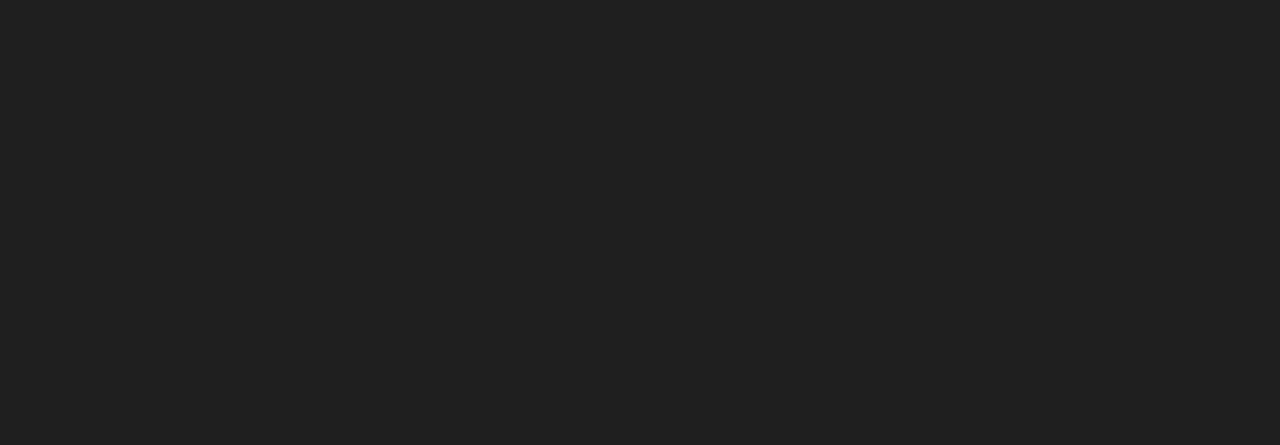
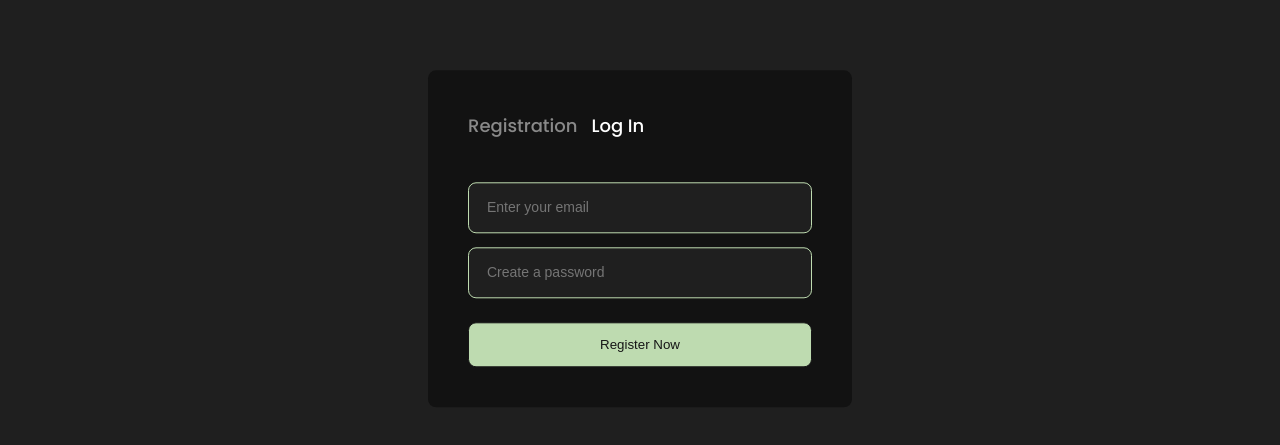
Before and after one commit to SolusBlade/ITD-node-front-project, a React (Create React App) app: page /ITD-node-front-project/login in a window 1280 px wide. Before the commit this address led to /ITD-node-front-project/welcome. Shown: the part 161-606 px from the top of the page. Built offline with nearby package versions, Linux system fonts and the light colour scheme.

Commit message:
difficulties with handling

```diff
--- a/src/components/App.jsx
+++ b/src/components/App.jsx
@@ -2,13 +2,15 @@
 import { Navigate, Route, Routes } from 'react-router-dom';
 
 import {Header} from './Header/Header';
+import {RegisterForm} from './RegisterForm/RegisterForm';
+import { LoginForm } from './LoginForm/LoginForm';
 // import ModalRegister from './ModalRegister/ModalRegister';
 // import ModalLogin from './ModalLogin/ModalLogin';
 
 import Loader from './Loader/Loader';
 
 // eslint-disable-next-line
-const HomePage = lazy(() => import('pages/HomePage/HomePage'));
+// const HomePage = lazy(() => import('pages/HomePage/HomePage'));
 
 const App = () => {
   const isLoading = false;
@@ -24,6 +26,7 @@
             <Route
               path="/welcome"
               element={<h1>Welcome</h1>}
+
               // element={<PublicRoute restricted component={<WelcomePage />} />}
             />
             {/* <Route
@@ -31,15 +34,16 @@
               element={<PublicRoute component={<AuthPage />} />}
             >
               <Route path="login" exact element={<Login />} />
-              <Route path="register" exact element={<Register />} />
-            </Route> */}
+            <Route path="register" exact element={<Register />} />
+            </Route>
             {/* <Route
               path="/home"
               element={<PrivateRoute component={<HomePage />} />}
             >
               <Route path=":boardName" element={<></>} />
             </Route> */}
-
+            <Route path="/register" element={<RegisterForm />} />
+            <Route path="/login" element={<LoginForm/>}/>
             <Route path="*" element={<Navigate to="/welcome" />} />
           </Routes>
         </Suspense>
--- a/src/components/LoginForm/LoginForm.jsx
+++ b/src/components/LoginForm/LoginForm.jsx
@@ -1,11 +1,13 @@
 import { Formik, Form, Field } from 'formik';
 import { useDispatch, useSelector } from 'react-redux';
+import { useState } from 'react';
+import { loginUser } from '../../redux/auth/authOperations';
 import * as yup from 'yup';
+import s from '../RegisterForm/Form.module.scss';
 
 export const LoginForm = () => {
-  // const dispatch = useDispatch();
-  // const [passwordShown, setPasswordShown] = useState(false);
-
+  const dispatch = useDispatch();
+  const [passwordShown, setPasswordShown] = useState(false);
   // const message = useSelector(selectAuthError);
 
   const schema = yup.object().shape({
@@ -20,10 +22,10 @@
 
   const initialValues = { email: '', password: '' };
 
-  // const handleSubmit = (values, { resetForm }) => {
-  //   dispatch(logIn(values));
-  //   //if (!message) resetForm();
-  // };
+  const handleSubmit = (values, { resetForm }) => {
+    dispatch(loginUser(values));
+    resetForm();
+  };
 
   // const onClickHandler = () => {
   //   setPasswordShown(state => !state);
@@ -88,21 +90,42 @@
     //     </Formik>
     //     {message && <Message>{message}</Message>}
     //   </LoginFormStyled>
+    <div className={s.formwrapper}>
       <Formik
         initialValues={initialValues}
         validationSchema={schema}
         onSubmit={handleSubmit}
       >
+
+
         <Form>
-        <h2>Log In</h2>
+          <div className={s.registerloginwrapper}>
+            <h2 className={s.commoncaption}>Registration</h2>
+            <h2 LogIn className={`${s.commoncaption} ${s.accent}`}>Log In</h2>
+          </div>
+
+          <div className={s.fieldswrapper}>
           <label htmlFor="email">
-          <Field type="text" name="email" />
+            <Field className={s.inputfield}
+              type="text"
+              name="email"
+              placeholder="Enter your email"
+              autoComplete="off"
+            />
           </label>
           <label htmlFor="password">
-          <Field type="password" name="password" />
+            <Field className={s.inputfield}
+              type="password"
+              name="password"
+              placeholder="Create a password"
+              autoComplete="off"
+            />
           </label>
-        <button type="submit">Log In Now</button>
+          <button type="submit" className={s.submitbutton}>Register Now</button>
+          </div>
+
         </Form>
       </Formik>
+    </div>
   );
 };
--- /dev/null
+++ b/src/components/RegisterForm/Form.module.scss
@@ -0,0 +1,91 @@
+@import '../../sass/utils/mixin';
+@import '../../sass/utils/variables';
+
+
+
+.formwrapper {
+    position: absolute;
+    top: 50%;
+    left: 50%;
+    transform: translate(-50%, -50%);
+    display: flex;
+    justify-content: center;
+    margin-left: auto;
+    margin-right: auto;
+    padding: 24px;
+    border-radius: 8px;
+    background-color: var(--primary-background);
+    width: 335px;
+
+      @include tablet {
+        padding: 40px;
+        width: 424px;
+      }
+
+      @include desktop {
+
+      }
+      h2 {
+        margin-bottom: 40px;
+      }
+}
+
+.registerloginwrapper {
+    display: flex;
+    gap: 14px;
+
+    @include tablet {
+
+    }
+}
+.commoncaption {
+    font-size: 18px;
+    line-height: 1.8em;
+    font-weight: 500;
+    color: var(--secondary-text-color);
+    &.accent{
+        color: var(--primary-text-color);
+    }
+}
+
+.fieldswrapper {
+    display: flex;
+    flex-direction: column;
+    gap: 14px;
+    background-color: var(--primary-background);
+
+    label {
+        margin-left: auto;
+        margin-right: auto;
+    }
+}
+.inputfield {
+    padding: 14px 18px;
+    width: 287px;
+    border: 1px solid;
+    border-color: var(--priority-high);
+    border-radius: 8px;
+    background-color: var(--secondary-background);
+    color: var(--secondary-text-color);
+    font-size: 14px;
+    line-height: 1.5em;
+
+    @include tablet {
+        width: 344px;
+    }
+}
+
+.submitbutton {
+    text-align: center;
+    color: var(--header-background);
+    margin-top: 10px;
+    width: 287px;
+    padding: 14px;
+    border: 1px solid;
+    background-color: var(--btn-bg);
+    border-radius: 8px;
+    cursor: pointer;
+    @include tablet {
+        width: 344px;
+    }
+}
--- a/src/components/RegisterForm/RegisterForm.jsx
+++ b/src/components/RegisterForm/RegisterForm.jsx
@@ -1,33 +1,40 @@
 import { Formik, Form, Field } from 'formik';
 import { useDispatch, useSelector } from 'react-redux';
+import { useState, useNavigate } from 'react';
+import { registerUser } from '../../redux/auth/authOperations';
 import * as yup from 'yup';
+import { memo } from 'react';
+import s from './Form.module.scss';
+import YupPassword from 'yup-password';
+import icon from '../../assets/icons/icons.svg';
 
 export const RegisterForm = () => {
   const dispatch = useDispatch();
   const [passwordShown, setPasswordShown] = useState(false);
   const initialValues = { username: '', email: '', password: '' };
 
-  // const handleSubmit = (values, { resetForm }) => {
-  //   dispatch(register(values));
-  //   resetForm();
-  // };
+
+  const handleSubmit = (values, { resetForm }) => {
+    dispatch(registerUser(values));
+    resetForm();
+  };
 
   const schema = yup.object().shape({
     username: yup
       .string()
-      .min(3, 'Username must be at least 3 characters')
-      .max(254, 'Username must be less than or equal to 254 characters')
+      .min(2, 'Username must be at least 2 characters')
+      .max(64, 'Username must be less than or equal to 64 characters')
       .required('Username is a required field'),
     email: yup
       .string()
       .email('Email must be a valid email')
       .min(3, 'Email must be at least 3 characters')
-      .max(254, 'Email must be less than or equal to 254 characters')
+      .max(64, 'Email must be less than or equal to 64 characters')
       .required('Email is a required field'),
     password: yup
       .string()
       .min(8, 'Password must be at least 8 characters')
-      .max(100, 'Password must be less than or equal to 100 characters')
+      .max(64, 'Password must be less than or equal to 64 characters')
       .required('Password is a required field'),
   });
 
@@ -44,84 +51,50 @@
   // };
 
   return (
-    //     <Formik
-    //       initialValues={initialValues}
-    //       validationSchema={schema}
-    //       onSubmit={handleSubmit}
-    //     >
-    //       <Form autoComplete="off">
-    //         <Caption>Register</Caption>
-    //         <FormFields>
-    //           <InputWraper>
-    //             <Field
-    //               type="text"
-    //               name="username"
-    //               placeholder=" "
-    //               autoComplete="off"
-    //             />
-    //             <label htmlFor="username">Name *</label>
-    //             <ErrorMessage className="error" component="div" name="username" />
-    //           </InputWraper>
-
-    //           <InputWraper>
-    //             <Field
-    //               type="text"
-    //               name="email"
-    //               placeholder=" "
-    //               autoComplete="off"
-    //             />
-    //             <label htmlFor="email">Email *</label>
-    //             <ErrorMessage className="error" component="div" name="email" />
-    //           </InputWraper>
-
-    //           <InputWraper>
-    //             <ShowPassword
-    //               clickHandler={onClickHandler}
-    //               isShown={passwordShown}
-    //             />
-    //             <Field
-    //               type={passwordShown ? 'text' : 'password'}
-    //               name="password"
-    //               placeholder=" "
-    //               autoComplete="off"
-    //             />
-    //             <label htmlFor="password">Password *</label>
-    //             <ErrorMessage className="error" component="div" name="password" />
-    //           </InputWraper>
-    //         </FormFields>
-    //         <ButtonContainer>
-    //           <Button
-    //             className="white regLogbutton"
-    //             type="button"
-    //             onClick={redirection}
-    //           >
-    //             Log In
-    //           </Button>
-    //           <Button className="orange regLogbutton" type="submit">
-    //             Register
-    //           </Button>
-    //         </ButtonContainer>
-    //       </Form>
-    //     </Formik>
-    //     {message && <Message>{message}</Message>}
+    <div className={s.formwrapper}>
       <Formik
         initialValues={initialValues}
         validationSchema={schema}
         onSubmit={handleSubmit}
       >
+
+
         <Form>
-        <h2>Registration</h2>
-        <label htmlFor="name">
-          <Field type="text" name="name" />
+          <div className={s.registerloginwrapper}>
+            <h2 className={`${s.commoncaption} ${s.accent}`}>Registration</h2>
+            <h2 LogIn className={s.commoncaption}>Log In</h2>
+          </div>
+
+          <div className={s.fieldswrapper}>
+          <label htmlFor="username">
+            <Field className={s.inputfield}
+              type="text"
+              name="username"
+              placeholder="Enter your name"
+              autoComplete="off"
+            />
           </label>
           <label htmlFor="email">
-          <Field type="text" name="email" />
+            <Field className={s.inputfield}
+              type="text"
+              name="email"
+              placeholder="Enter your email"
+              autoComplete="off"
+            />
           </label>
           <label htmlFor="password">
-          <Field type="password" name="password" />
+            <Field className={s.inputfield}
+              type="password"
+              name="password"
+              placeholder="Create a password"
+              autoComplete="off"
+            />
           </label>
-        <button type="submit">Register now</button>
+          <button type="submit" className={s.submitbutton}>Register Now</button>
+          </div>
+
         </Form>
       </Formik>
+    </div>
   );
 };
```
Also changed, not shown: src/sass/utils/_mixin.scss (+13 -0 lines). Lines whose indentation alone changed are shown as unchanged.
